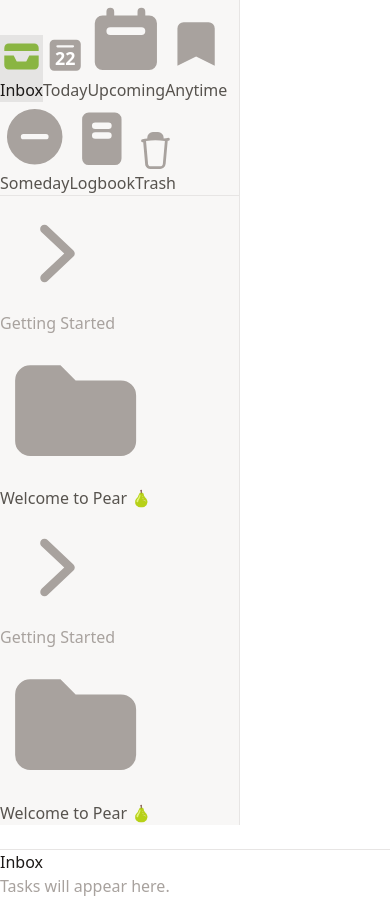
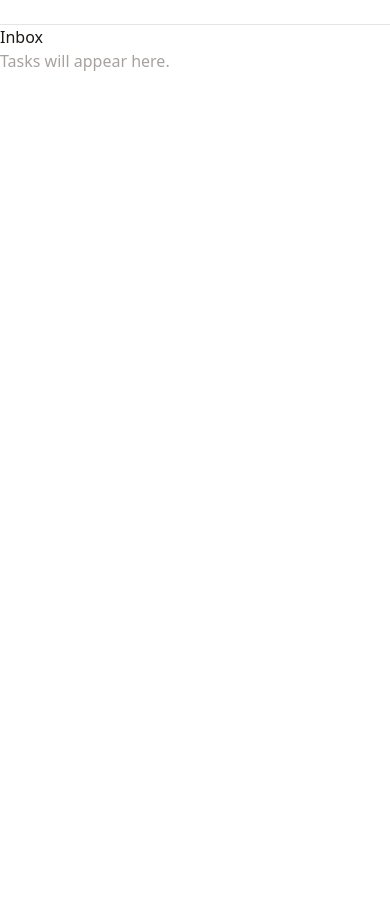
Before and after one commit to jacobwu-b/Pear-Tasks, a React (Vite) app: page / in a window 390 px wide. After the commit the page ends 844 px from the top, so only its background shows below. Built offline with nearby package versions, Linux system fonts and the light colour scheme.

Commit message:
feat(ui): add mobile slide-over sidebar with backdrop overlay

```diff
--- a/src/components/layout/AppShell.tsx
+++ b/src/components/layout/AppShell.tsx
@@ -1,28 +1,93 @@
+import { useCallback, useEffect, useState } from 'react';
 import { useUiStore } from '../../store/uiStore';
 import Sidebar from './Sidebar';
 import TaskListPlaceholder from './TaskListPlaceholder';
 import DetailPanelPlaceholder from './DetailPanelPlaceholder';
 
+const MOBILE_BREAKPOINT = 640;
+
+function useIsMobile() {
+  const [isMobile, setIsMobile] = useState(
+    typeof window !== 'undefined' ? window.innerWidth < MOBILE_BREAKPOINT : false
+  );
+
+  useEffect(() => {
+    const mq = window.matchMedia(`(max-width: ${MOBILE_BREAKPOINT - 1}px)`);
+    const handler = (e: MediaQueryListEvent) => setIsMobile(e.matches);
+    mq.addEventListener('change', handler);
+    return () => mq.removeEventListener('change', handler);
+  }, []);
+
+  return isMobile;
+}
+
 export default function AppShell() {
-  const { sidebarCollapsed, selectedTaskId, toggleSidebar } = useUiStore();
+  const {
+    sidebarCollapsed,
+    mobileSidebarOpen,
+    selectedTaskId,
+    toggleSidebar,
+    setMobileSidebarOpen,
+  } = useUiStore();
+
+  const isMobile = useIsMobile();
+
+  const handleHamburgerClick = useCallback(() => {
+    if (isMobile) {
+      setMobileSidebarOpen(!mobileSidebarOpen);
+    } else {
+      toggleSidebar();
+    }
+  }, [isMobile, mobileSidebarOpen, setMobileSidebarOpen, toggleSidebar]);
+
+  // Close mobile sidebar when resizing above breakpoint
+  useEffect(() => {
+    if (!isMobile && mobileSidebarOpen) {
+      setMobileSidebarOpen(false);
+    }
+  }, [isMobile, mobileSidebarOpen, setMobileSidebarOpen]);
+
+  const closeMobileSidebar = useCallback(() => {
+    setMobileSidebarOpen(false);
+  }, [setMobileSidebarOpen]);
 
   return (
     <div
-      className="h-screen flex overflow-hidden"
+      className="h-screen flex overflow-hidden relative"
       style={{
         backgroundColor: 'var(--color-surface-primary)',
         color: 'var(--color-text-primary)',
         fontFamily: 'var(--font-sans)',
       }}
     >
-      {/* Sidebar */}
-      {!sidebarCollapsed && (
+      {/* Desktop sidebar — inline */}
+      {!isMobile && !sidebarCollapsed && (
         <div
-          className="shrink-0 h-full hidden sm:block"
+          className="shrink-0 h-full"
           style={{ width: 'var(--sidebar-width)' }}
         >
           <Sidebar />
         </div>
+      )}
+
+      {/* Mobile sidebar — slide-over overlay */}
+      {isMobile && mobileSidebarOpen && (
+        <>
+          {/* Backdrop */}
+          <div
+            data-testid="sidebar-backdrop"
+            className="fixed inset-0 z-40 transition-opacity"
+            style={{ backgroundColor: 'rgba(0, 0, 0, 0.4)' }}
+            onClick={closeMobileSidebar}
+          />
+          {/* Sidebar drawer */}
+          <div
+            className="fixed inset-y-0 left-0 z-50 h-full shadow-lg"
+            style={{ width: 'var(--sidebar-width)' }}
+          >
+            <Sidebar onNavigate={closeMobileSidebar} />
+          </div>
+        </>
       )}
 
       {/* Center column — task list */}
@@ -33,7 +98,7 @@
           style={{ borderBottom: '1px solid var(--color-border-primary)' }}
         >
           <button
-            onClick={toggleSidebar}
+            onClick={handleHamburgerClick}
             data-testid="toggle-sidebar"
             className="p-1.5 rounded-md transition-colors cursor-pointer"
             style={{ color: 'var(--color-text-secondary)' }}
--- a/src/components/layout/Sidebar.tsx
+++ b/src/components/layout/Sidebar.tsx
@@ -104,7 +104,12 @@
 
 // ── Component ──────────────────────────────────────────────────────
 
-export default function Sidebar() {
+interface SidebarProps {
+  /** Called after any navigation item is selected (used to close mobile overlay) */
+  onNavigate?: () => void;
+}
+
+export default function Sidebar({ onNavigate }: SidebarProps) {
   const { sidebarView, setSidebarView } = useUiStore();
   const { areas, projects, loadSidebarData } = useTaskStore();
 
@@ -113,6 +118,11 @@
   }, [loadSidebarData]);
 
   const currentKey = viewKey(sidebarView);
+
+  const handleNav = (view: SidebarView) => {
+    setSidebarView(view);
+    onNavigate?.();
+  };
 
   return (
     <nav
@@ -130,7 +140,7 @@
           return (
             <button
               key={key}
-              onClick={() => setSidebarView(key as SidebarView)}
+              onClick={() => handleNav(key as SidebarView)}
               data-testid={`sidebar-${key}`}
               className="flex items-center gap-2.5 w-full px-2.5 py-1.5 rounded-md text-sm font-medium transition-colors cursor-pointer"
               style={{
@@ -164,7 +174,7 @@
             area={area}
             projects={projects.filter((p) => p.areaId === area.id)}
             currentKey={currentKey}
-            onSelect={setSidebarView}
+            onSelect={handleNav}
           />
         ))}
 
@@ -176,7 +186,7 @@
               key={project.id}
               project={project}
               active={currentKey === `project:${project.id}`}
-              onSelect={() => setSidebarView({ type: 'project', projectId: project.id })}
+              onSelect={() => handleNav({ type: 'project', projectId: project.id })}
             />
           ))}
       </div>
--- a/src/store/uiStore.ts
+++ b/src/store/uiStore.ts
@@ -15,20 +15,25 @@
   sidebarView: SidebarView;
   selectedTaskId: string | null;
   sidebarCollapsed: boolean;
+  /** Mobile-only: controls the slide-over overlay */
+  mobileSidebarOpen: boolean;
 
   setSidebarView: (view: SidebarView) => void;
   setSelectedTaskId: (id: string | null) => void;
   toggleSidebar: () => void;
   setSidebarCollapsed: (collapsed: boolean) => void;
+  setMobileSidebarOpen: (open: boolean) => void;
 }
 
 export const useUiStore = create<UiState>((set) => ({
   sidebarView: 'inbox',
   selectedTaskId: null,
   sidebarCollapsed: false,
+  mobileSidebarOpen: false,
 
   setSidebarView: (view) => set({ sidebarView: view, selectedTaskId: null }),
   setSelectedTaskId: (id) => set({ selectedTaskId: id }),
   toggleSidebar: () => set((s) => ({ sidebarCollapsed: !s.sidebarCollapsed })),
   setSidebarCollapsed: (collapsed) => set({ sidebarCollapsed: collapsed }),
+  setMobileSidebarOpen: (open) => set({ mobileSidebarOpen: open }),
 }));
```
Also changed, not shown: 2 other files (tests, documents, lock files or other folders).
